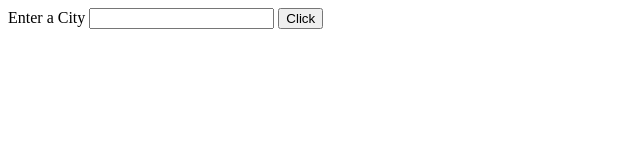
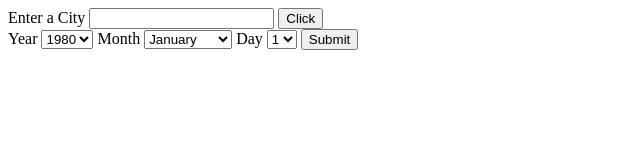
Before and after one commit to jessewgray/bdayweather, a plain HTML site: page index.html in a window 1280 px wide. Shown: the whole page, without its empty margins (0-640 px from the left). Drawn offline with nearby package versions, Linux system fonts and the light colour scheme.

Commit message:
date inputs in unixTimeStamp

```diff
--- a/index.html
+++ b/index.html
@@ -4,7 +4,7 @@
     <meta charset="UTF-8">
     <meta http-equiv="X-UA-Compatible" content="IE=edge">
     <meta name="viewport" content="width=device-width, initial-scale=1.0">
-    <title>WEATHER-WIDGET</title>
+    <title>BIRTHDAY WEATHER</title>
 
     <link rel="stylesheet" href="styles.css">
 
@@ -13,11 +13,48 @@
 
 <label for="">Enter a City</label>
 
-<input type="text">
+<input class="city" type="text">
 
-<button>Click</button>
+<button class="cityBtn">Click</button>
 
 <div class="return"></div>
+
+
+    <label for="year">Year</label>
+    <select class="year" name="year" id="year">
+    <option value="1980">1980</option>
+    <option value="1981">1981</option>
+    <option value="1982">1982</option>
+    </select>
+
+    <label for="month">Month</label>
+    <select class="month" name="month" id="month">
+      <option value="01">January</option>
+      <option value="02">February</option>
+      <option value="03">March</option>
+      <option value="04">April</option>
+      <option value="05">May</option>
+      <option value="06">June</option>
+      <option value="07">July</option>
+      <option value="08">August</option>
+      <option value="09">September</option>
+      <option value="10">October</option>
+      <option value="11">November</option>
+      <option value="12">December</option>
+
+    </select>
+
+    <label for="day">Day</label>
+    <select class="day" name="day" id="day">
+      <option value="01">1</option>
+      <option value="02">2</option>
+      <option value="03">3</option>
+    </select>
+
+    <input class="date" type="submit" value="Submit" />
+
+
+
 
 
 <script src="https://code.jquery.com/jquery-3.6.1.min.js" integrity="sha256-o88AwQnZB+VDvE9tvIXrMQaPlFFSUTR+nldQm1LuPXQ=" crossorigin="anonymous"></script>
--- a/script.js
+++ b/script.js
@@ -1,6 +1,7 @@
 console.log("HELLURRRR")
 
 const api_key = "c4a2178442e6f17ce75f7c3388ce7816"
+//newkey ="f074e6a832a60e02f541f65baeb7c5e2"
 
 let city = ""
 
@@ -33,9 +34,9 @@ $(returnDiv).append("<p>" + lon + "</p>")
 $( document ).ready(function() {
     console.log( "ready!" );
 
-    var theInput = $("input")[0]
+    var theInput = $(".city")[0]
 
-    var theClick = $("button")[0]
+    var theClick = $(".cityBtn")[0]
 
     $(theClick).on("click", function(){
         city = $(theInput).val()
@@ -43,4 +44,29 @@ $( document ).ready(function() {
         console.log(api_url)
         getapi(api_url);
     })
+
+    $(".date").on("click",function(){
+
+       //creating variables to get value out of inputs
+        let year = $(".year").val()
+        let month = $(".month").val()
+        let day = $(".day").val()
+
+        //creating date string
+        var userDate = year + "." + month + "." + day
+
+        //passing date string into variable based on desired date
+        var date = new Date(userDate);
+
+        //converting year/month/day into UNIXXXX
+        var unixTimeStamp = Math.floor(date.getTime() / 1000);
+
+        //display
+        console.log(unixTimeStamp)
+    })
 });
+
+//start=1369728000
+//end=1369789200
+
+//http://history.openweathermap.org/data/2.5/history/city?lat=43&lon=-89&type=hour&start=1369728000&appid=f074e6a832a60e02f541f65baeb7c5e2
```
